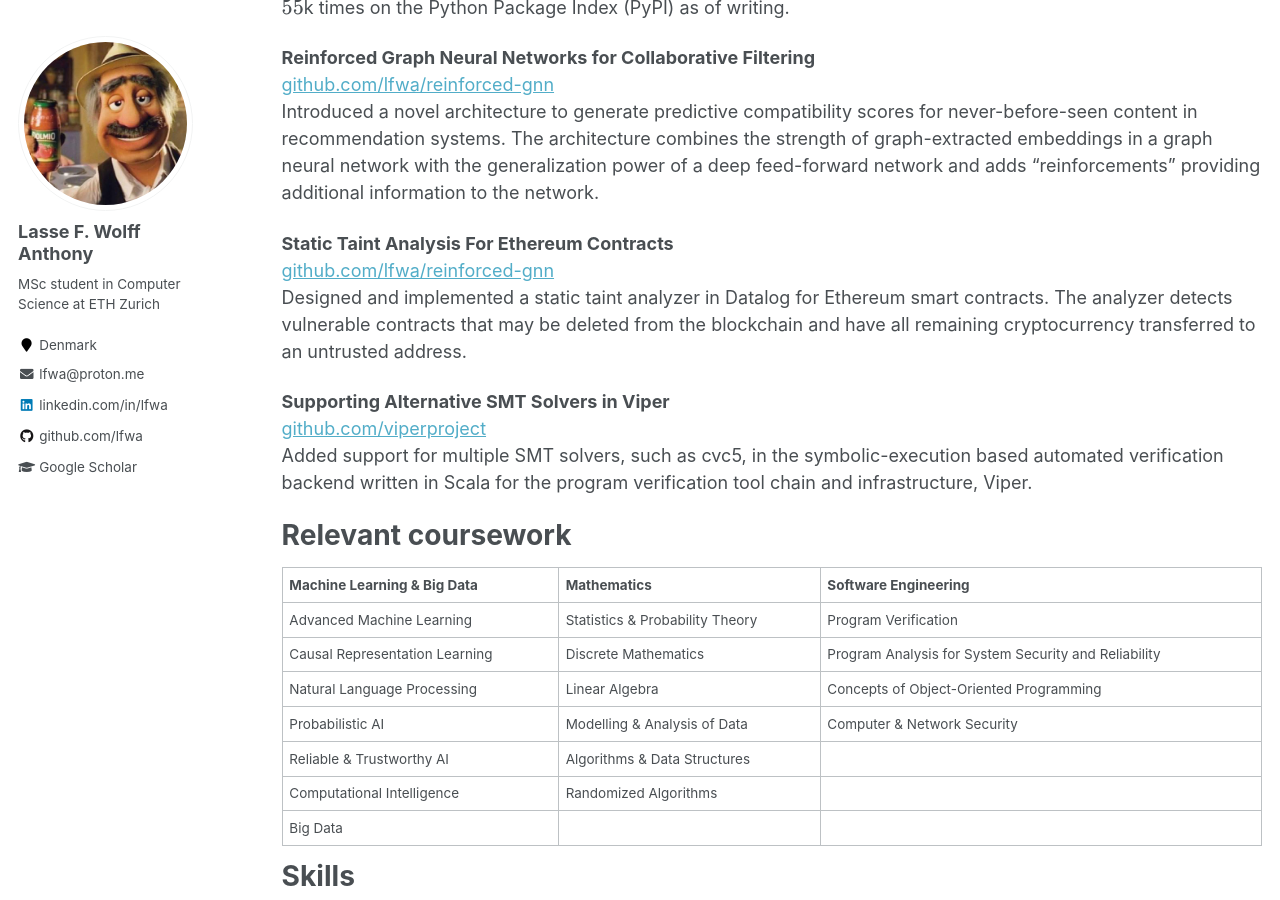
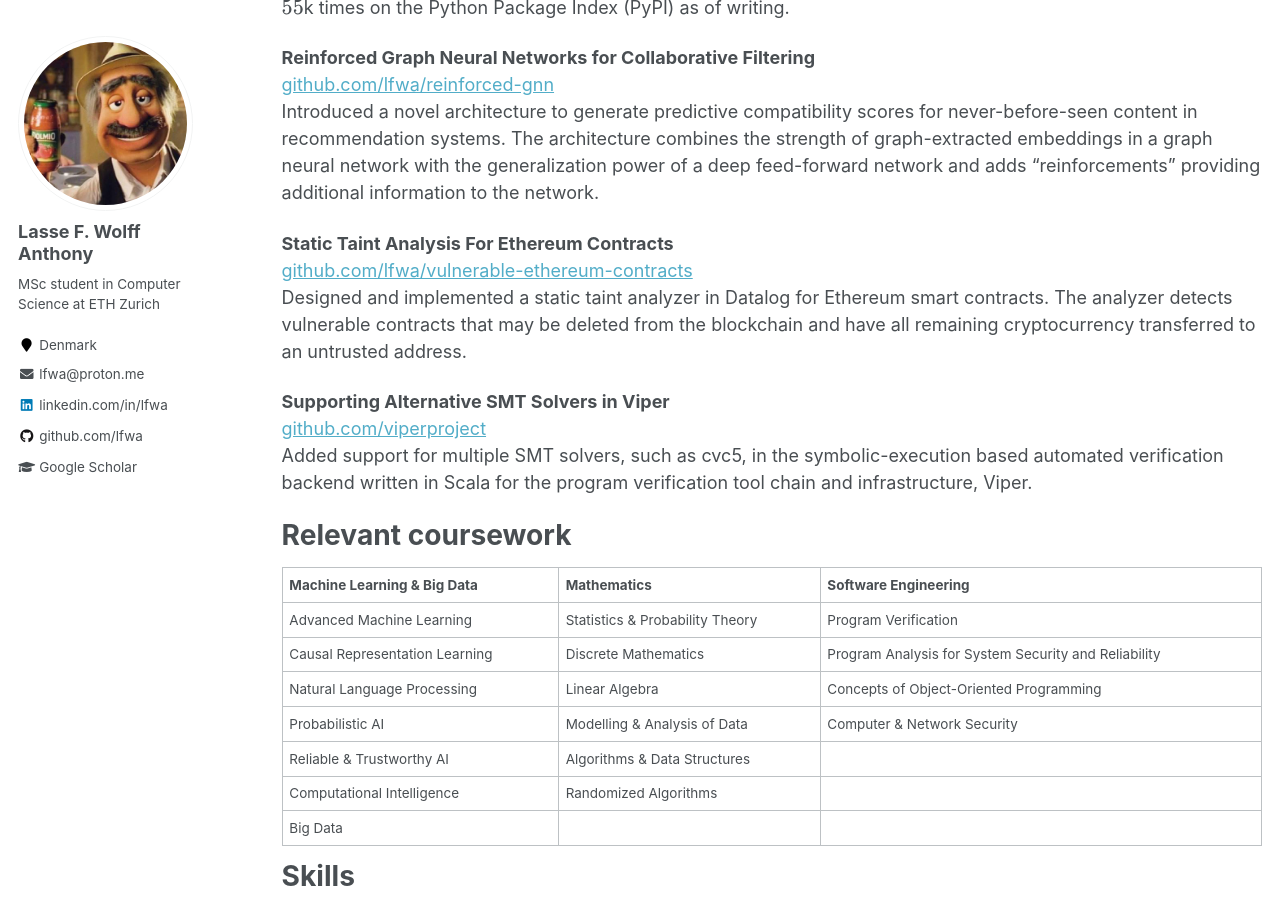
Before and after one commit to lfwa/lfwa.github.io, a Jekyll site: the page built from _pages/cv.md, in a window 1280 px wide and 900 px high, scrolled down 1924 px. Built offline with Jekyll 4.4.1, drawn with Linux system fonts in a browser that asks for light colours; formulas are drawn with MathJax 3.

Commit message:
Fix incorrect link for static taint analyzer

```diff
--- a/_pages/cv.md
+++ b/_pages/cv.md
@@ -67,7 +67,7 @@ Open-source tool released under the MIT license for tracking and predicting the
 Introduced a novel architecture to generate predictive compatibility scores for never-before-seen content in recommendation systems. The architecture combines the strength of graph-extracted embeddings in a graph neural network with the generalization power of a deep feed-forward network and adds "reinforcements" providing additional information to the network.
 
 **Static Taint Analysis For Ethereum Contracts**\
-[github.com/lfwa/reinforced-gnn](https://github.com/lfwa/reinforced-gnn)\
+[github.com/lfwa/vulnerable-ethereum-contracts](https://github.com/lfwa/vulnerable-ethereum-contracts)\
 Designed and implemented a static taint analyzer in Datalog for Ethereum smart contracts. The analyzer detects vulnerable contracts that may be deleted from the blockchain and have all remaining cryptocurrency transferred to an untrusted address.
 
 **Supporting Alternative SMT Solvers in Viper**\
```
Also changed, not shown: 4 other files.
